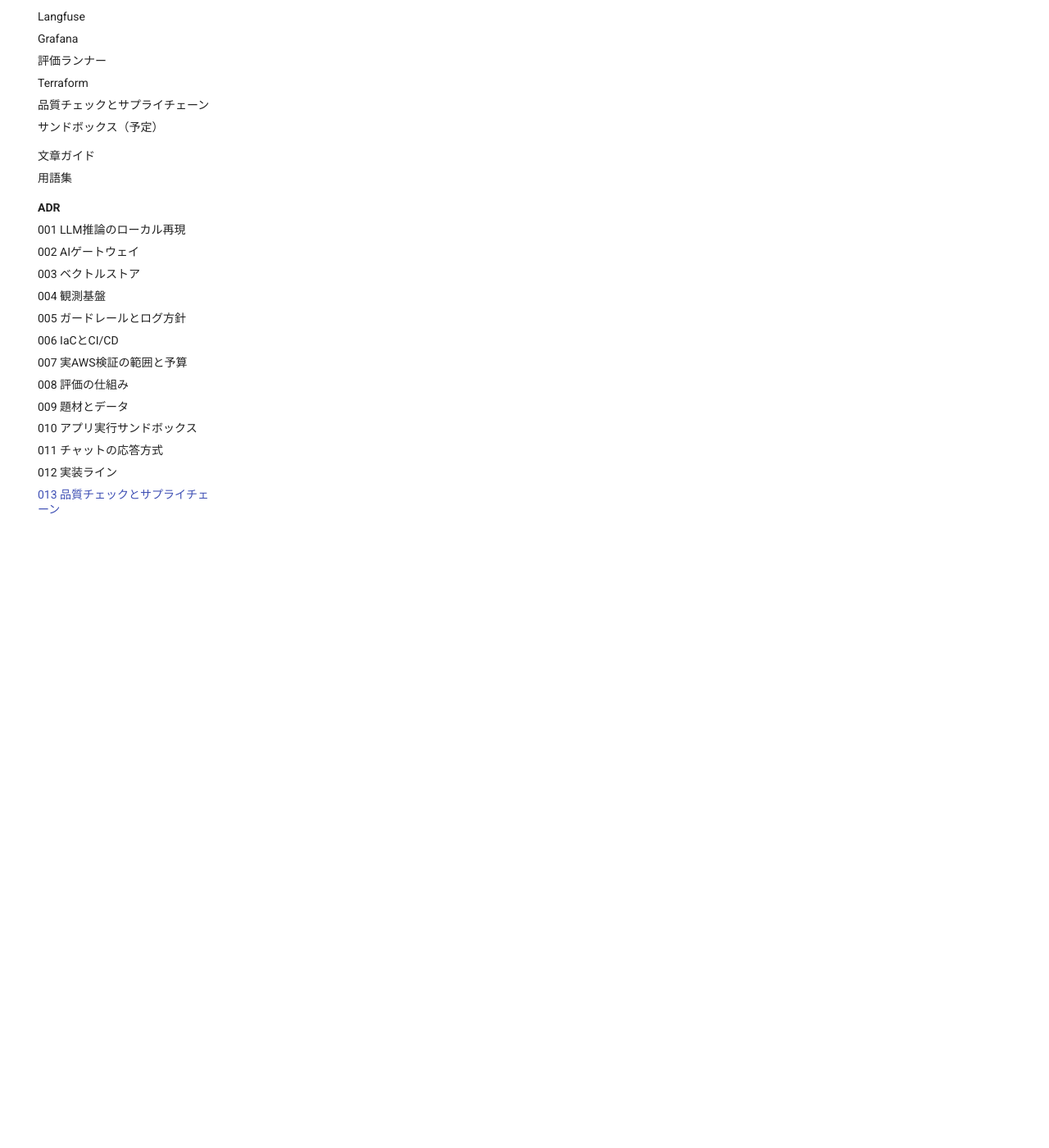
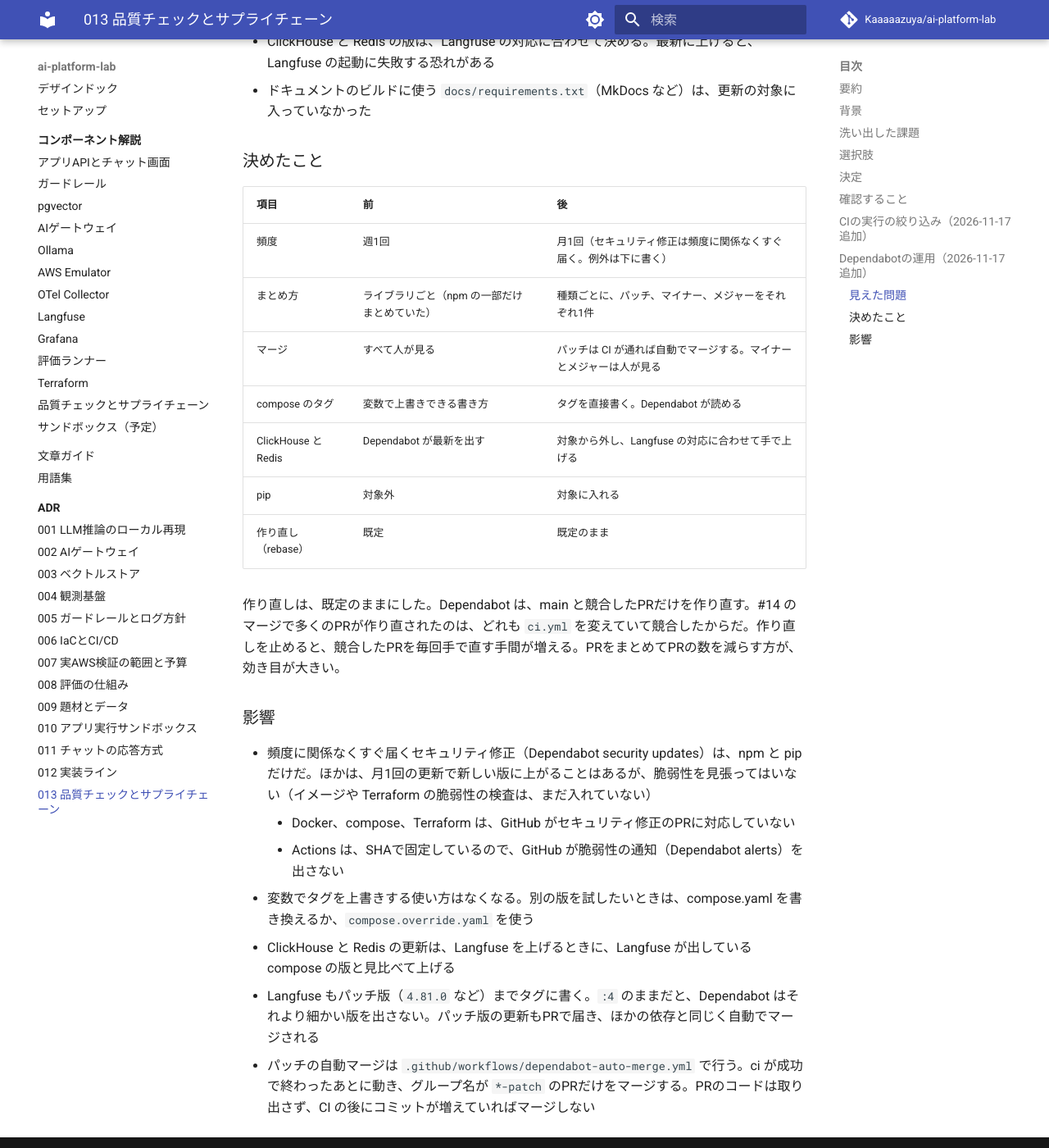
Before and after one commit to Kaaaaazuya/ai-platform-lab, an MkDocs documentation site: the page built from docs/adr/0013-dev-quality-supply-chain.md, in a window 1280 px wide and 1400 px high, scrolled down 4575 px. Shown: the whole window at 82% size. Built offline with MkDocs 1.6.1 and Material for MkDocs 9.7.7, drawn with Linux system fonts in a browser that asks for light colours; comment, search, counter and statistics services are not loaded; some of the changed text lies outside the part shown.

Commit message:
chore: Dependabot の運用を見直す (#15)

```diff
--- a/docs/adr/0013-dev-quality-supply-chain.md
+++ b/docs/adr/0013-dev-quality-supply-chain.md
@@ -61,7 +61,7 @@ M3までは型チェックとテスト、`terraform fmt` しかなく、リン
 - install スクリプトを持つパッケージは許可リスト（`scripts/check-install-scripts.mjs`）で管理し、増えたらCIで止める。今の3つ（esbuild、fsevents、protobufjs）は、スクリプトがなくてもビルドとテストが通ることを確かめた
 - CIは `npm ci` だけを使う（lockfile と違えば失敗する）。`npm audit signatures` でレジストリの署名を、`npm audit --audit-level=high` で脆弱性を確かめる
 - 脆弱性への対応として OpenTelemetry SDK を 0.301 系に、vitest を 5 系に上げた。推移的依存の rimraf は `overrides` で上げた。`npm audit` は0件
-- Dependabot で npm、Actions、Docker、Terraform を週1回更新する。公開直後の版を避けるため cooldown（7日、メジャーは14日）を置く
+- Dependabot で npm、Actions、Docker、Terraform、pip を月1回更新する。公開直後の版を避けるため cooldown（7日、メジャーは14日）を置く（「Dependabotの運用」を参照）
 
 **CI とコンテナ**
 
@@ -86,7 +86,7 @@ M3までは型チェックとテスト、`terraform fmt` しかなく、リン
 
 - [ ] compose.yaml で固定したタグがレジストリにあるか。タグの一覧はまだ確認できていない
     - aigw `v1.2.1`、otel-collector `0.165.0`、otel-lgtm `0.41.0`、presidio `2.2.366`
-- [ ] Dependabot が compose.yaml の `${VAR:-tag}` 形式を更新対象として認識するか
+- [x] Dependabot が compose.yaml の `${VAR:-tag}` 形式を更新対象として認識するか → 認識しない。タグを直接書く形に改めた
 - [ ] trivy（イメージ・Terraform・Dockerfile）を入れるか
 
 ## CIの実行の絞り込み（2026-11-17 追加）
@@ -112,3 +112,36 @@ M3までは型チェックとテスト、`terraform fmt` しかなく、リン
 | どれでも | changes、secrets |
 
 ブランチ保護で必須のチェックを決めるときは、飛ばされたジョブの結果が「skipped」として扱われる点を考える。必須にするなら、常に動く `changes` と `secrets` か、全ジョブの結果をまとめるジョブを用意する。
+
+## Dependabotの運用（2026-11-17 追加）
+
+### 見えた問題
+
+- ライブラリ1つごとにPRが出ていた。Actions だけで4件あり、PRごとに CI と CodeRabbit が動く。CodeRabbit は1時間に10回までなので、まとめて来ると枠が足りなくなる
+- compose.yaml で `${AIGW_IMAGE_TAG:-v1.2.1}` のように変数で書いたタグを、Dependabot は読めない。そのため主役の Agent Router、Presidio、OTel Collector、Grafana、Langfuse の更新は届かない。届いていたのは、Langfuse が中で使う ClickHouse と Redis の更新だけだった
+- ClickHouse と Redis の版は、Langfuse の対応に合わせて決める。最新に上げると、Langfuse の起動に失敗する恐れがある
+- ドキュメントのビルドに使う `docs/requirements.txt`（MkDocs など）は、更新の対象に入っていなかった
+
+### 決めたこと
+
+| 項目 | 前 | 後 |
+| --- | --- | --- |
+| 頻度 | 週1回 | 月1回（セキュリティ修正は頻度に関係なくすぐ届く。例外は下に書く） |
+| まとめ方 | ライブラリごと（npm の一部だけまとめていた） | 種類ごとに、パッチ、マイナー、メジャーをそれぞれ1件 |
+| マージ | すべて人が見る | パッチは CI が通れば自動でマージする。マイナーとメジャーは人が見る |
+| compose のタグ | 変数で上書きできる書き方 | タグを直接書く。Dependabot が読める |
+| ClickHouse と Redis | Dependabot が最新を出す | 対象から外し、Langfuse の対応に合わせて手で上げる |
+| pip | 対象外 | 対象に入れる |
+| 作り直し（rebase） | 既定 | 既定のまま |
+
+作り直しは、既定のままにした。Dependabot は、main と競合したPRだけを作り直す。#14 のマージで多くのPRが作り直されたのは、どれも `ci.yml` を変えていて競合したからだ。作り直しを止めると、競合したPRを毎回手で直す手間が増える。PRをまとめてPRの数を減らす方が、効き目が大きい。
+
+### 影響
+
+- 頻度に関係なくすぐ届くセキュリティ修正（Dependabot security updates）は、npm と pip だけだ。ほかは、月1回の更新で新しい版に上がることはあるが、脆弱性を見張ってはいない（イメージや Terraform の脆弱性の検査は、まだ入れていない）
+    - Docker、compose、Terraform は、GitHub がセキュリティ修正のPRに対応していない
+    - Actions は、SHAで固定しているので、GitHub が脆弱性の通知（Dependabot alerts）を出さない
+- 変数でタグを上書きする使い方はなくなる。別の版を試したいときは、compose.yaml を書き換えるか、`compose.override.yaml` を使う
+- ClickHouse と Redis の更新は、Langfuse を上げるときに、Langfuse が出している compose の版と見比べて上げる
+- Langfuse もパッチ版（`4.81.0` など）までタグに書く。`:4` のままだと、Dependabot はそれより細かい版を出さない。パッチ版の更新もPRで届き、ほかの依存と同じく自動でマージされる
+- パッチの自動マージは `.github/workflows/dependabot-auto-merge.yml` で行う。ci が成功で終わったあとに動き、グループ名が `*-patch` のPRだけをマージする。PRのコードは取り出さず、CI の後にコミットが増えていればマージしない
```
Also changed, not shown: compose.yaml (+6 -6 lines), docs/components/quality.md (+1 -1 lines), 2 other files.
